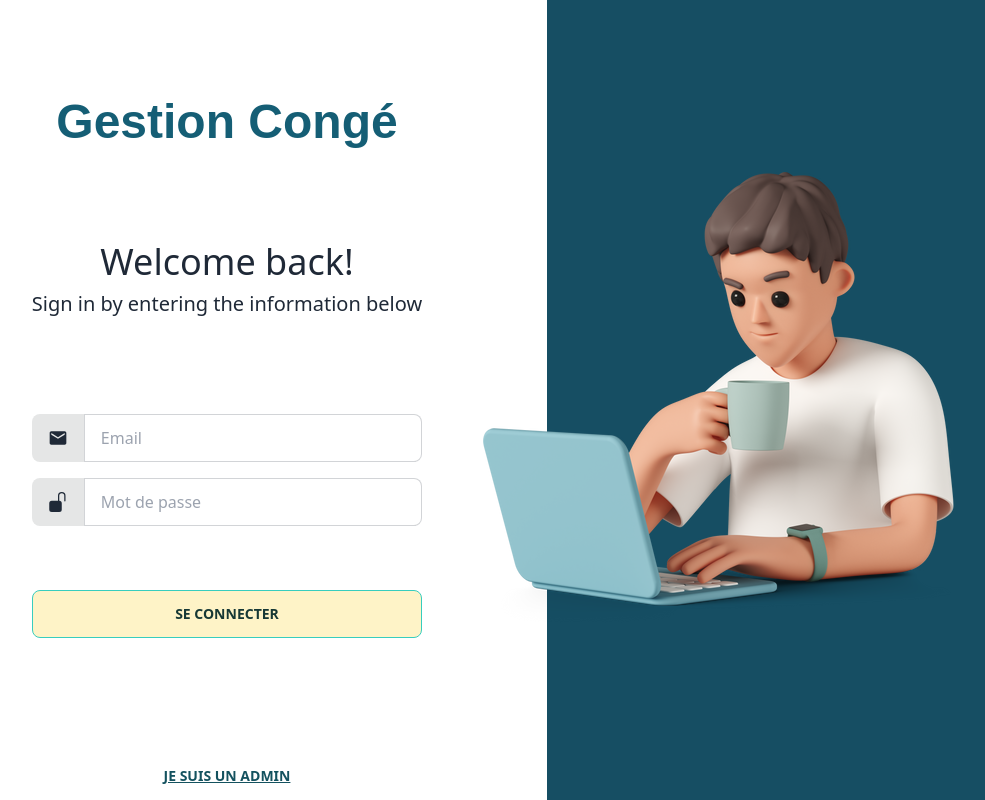
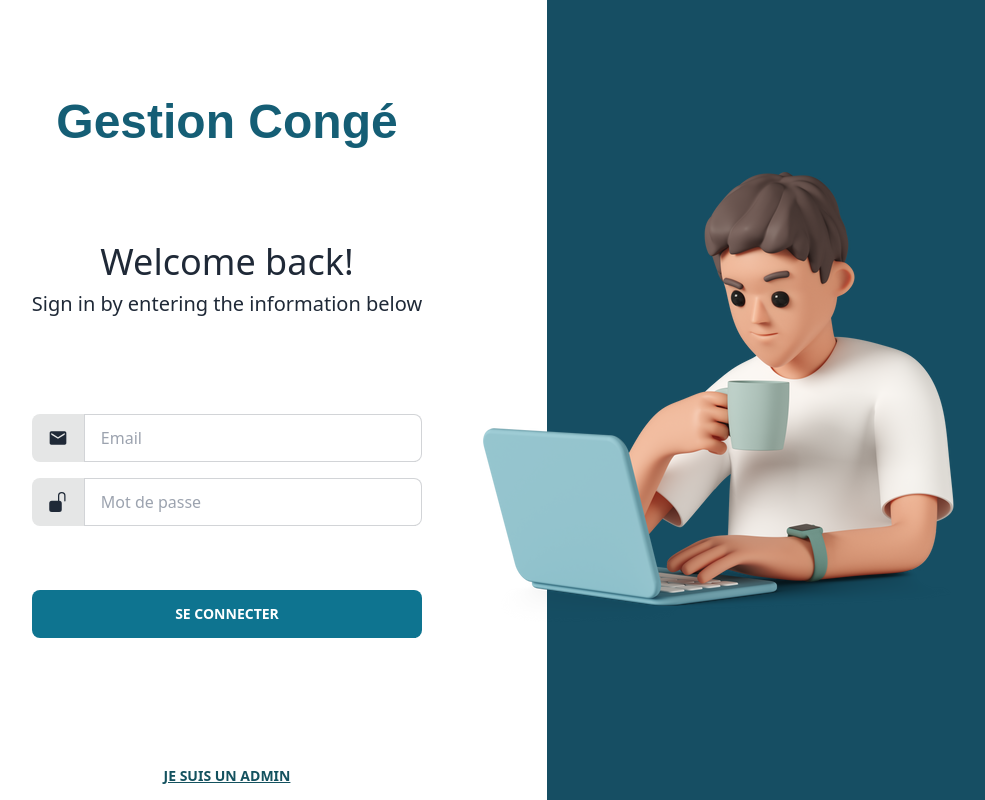
Before and after one commit to OmeimaCode/gestionconge, a React (Vite) app: page /login in a window 1280 px wide. Shown: the whole page, without its empty margins (93-1078 px from the left). Built offline with nearby package versions, Linux system fonts and the light colour scheme; a web font is replaced by a local one.

Commit message:
style modif

```diff
--- a/src/pages/Admin.jsx
+++ b/src/pages/Admin.jsx
@@ -23,7 +23,7 @@ const Admin = () => {
                     </label>
                 </div>
                 <div className='py-3'></div>
-                <button className='btn btn-accent bg-amber-100'>Se connecter</button>
+                <button className='btn btn-accent bg-amber-100 hover:bg-amber-200 hover:border-transparent'>Se connecter</button>
             </div>
         </div>
     )
--- a/src/pages/Dashboard.jsx
+++ b/src/pages/Dashboard.jsx
@@ -19,7 +19,7 @@ const Dashboard = () => {
 
           </div>
           <div className="card-actions justify-end pt-20 p-6">
-              <button className="btn text-white btn-success bg-cyan-700 hover:bg-cyan-900">consulter profile</button>
+              <button className="btn text-white border-transparent hover:border-transparent btn-success bg-cyan-700 hover:bg-cyan-900">consulter profile</button>
             </div>
         </div>
       </div>
--- a/src/pages/Historique.jsx
+++ b/src/pages/Historique.jsx
@@ -64,7 +64,7 @@ const Historique = () => {
     setTimeout(() => {
       setHistoriques(data);
       setisLoading(false);
-    }, 4000);
+    }, 2000);
   };
   return (
     <div className="p-10 flex   w-full  flex-col gap-5">
--- a/src/pages/login.jsx
+++ b/src/pages/login.jsx
@@ -108,7 +108,7 @@ const Login = () => {
             </label>
           </div>
           <div className="py-4"></div>
-          <button type="submit" className={`btn btn-accent bg-amber-100 ${isLoading&& "loading"}`}>Se connecter</button>
+          <button type="submit" className={`btn btn-accent  border-transparent hover:bg-amber-200 bg-cyan-700 hover:text-cyan-700 hover:border-transparent text-white ${isLoading&& "loading"}`}>Se connecter</button>
           <div className="flex-grow"></div>
           <button
             onClick={() => {
```
Also changed, not shown: 2 other files (tests, documents, lock files or other folders).
